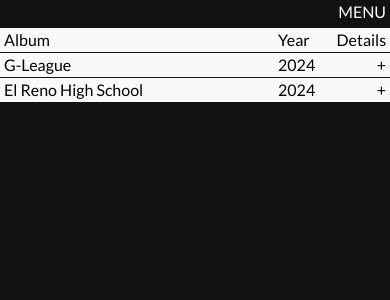
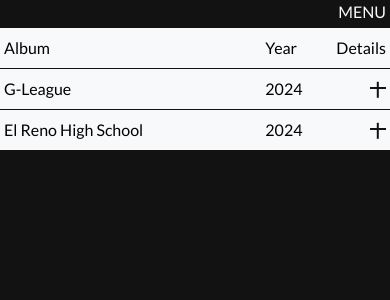
Before and after one commit to te-mbu/palmire-visuals, a Next.js app: page /portfolio in a window 390 px wide. Shown: the top 300 px of the page. Built offline with nearby package versions, Linux system fonts and the light colour scheme.

Commit message:
fix responsive

```diff
--- a/package.json
+++ b/package.json
@@ -12,7 +12,8 @@
     "framer-motion": "^11.0.14",
     "next": "14.1.3",
     "react": "^18",
-    "react-dom": "^18"
+    "react-dom": "^18",
+    "react-icons": "^5.0.1"
   },
   "devDependencies": {
     "@types/node": "^20",
--- a/src/app/portfolio/page.tsx
+++ b/src/app/portfolio/page.tsx
@@ -32,9 +32,9 @@ const Portfolio: React.FC = () => {
 
   return (
     <div className="flex flex-col gap-0 w-full">
-      <div className="w-full flex justify-between mt-1 bg-light border-b  border-b-dark pl-1">
+      <div className="w-full flex justify-between mt-1 bg-light border-b py-2 border-b-dark pl-1 sm:py-0">
         <p>Album</p>
-        <div className="w-[30%] flex justify-between px-[1%]">
+        <div className="w-1/3 flex justify-between items-center px-1">
           <p>Year</p>
           <p>Details</p>
         </div>
--- a/src/components/Carousel.tsx
+++ b/src/components/Carousel.tsx
@@ -58,8 +58,8 @@ const Carousel: React.FC<CarouselProps> = ({
           overflowX: "auto",
           scrollbarWidth: "none",
           msOverflowStyle: "none",
-        }} // Styles pour cacher la barre de défilement
-        className="flex"
+        }}
+        className="grid sm:flex"
       >
         {selectedVideos.map((video, index) => (
           <div
--- a/src/components/IndexRow.tsx
+++ b/src/components/IndexRow.tsx
@@ -2,6 +2,7 @@
 import React, { useEffect, useState } from "react";
 import videosData from "../../public/data/videosData";
 import Carousel from "./Carousel";
+import PlusMinusButton from "./PlusMinusButton";
 
 interface Video {
   title: string;
@@ -43,13 +44,11 @@ const IndexRow: React.FC<IndexRowProps> = ({
   return (
     <>
       <div className="flex flex-col gap-0 w-full">
-        <div className="w-full  flex justify-between bg-light border-b border-b-dark pl-1">
+        <div className="w-full flex justify-between bg-light border-b py-2 border-dark pl-1 sm:py-0">
           <p>{title}</p>
-          <div className="w-[30%] flex justify-between px-[1%]">
+          <div className="w-1/3 flex justify-between items-center px-1">
             <p>{year}</p>
-            <p className="cursor-pointer" onClick={onClick}>
-              {isOpen ? "-" : "+"}
-            </p>
+            <PlusMinusButton isOpen={isOpen} onClick={onClick} />
           </div>
         </div>
 
--- a/src/components/NavLinkButton.tsx
+++ b/src/components/NavLinkButton.tsx
@@ -27,7 +27,7 @@ const NavLink: React.FC<NavLinkButtonProps> = ({
   };
 
   return (
-    <li className={`${isHidden ? "hidden sm:flex" : ""} flex py-1`}>
+    <li className={`${isHidden ? "hidden" : ""} flex py-1`}>
       <Link
         href={href}
         onClick={handleClick}
--- /dev/null
+++ b/src/components/PlusMinusButton.tsx
@@ -0,0 +1,24 @@
+import React from "react";
+
+interface PlusMinusButtonProps {
+  isOpen: boolean;
+  onClick: () => void;
+}
+
+const PlusMinusButton: React.FC<PlusMinusButtonProps> = ({
+  isOpen,
+  onClick,
+}) => {
+  return (
+    <div className="cursor-pointer" onClick={onClick}>
+      <span className="block h-[0.10rem] w-4 bg-dark "></span>
+      <span
+        className={`block h-[0.10rem] w-4 bg-dark ${
+          isOpen ? "duration-200 opacity-0" : "opacity-1 duration-200 rotate-90"
+        }`}
+      ></span>
+    </div>
+  );
+};
+
+export default PlusMinusButton;
```
Also changed, not shown: 1 other file (tests, documents, lock files or other folders).
